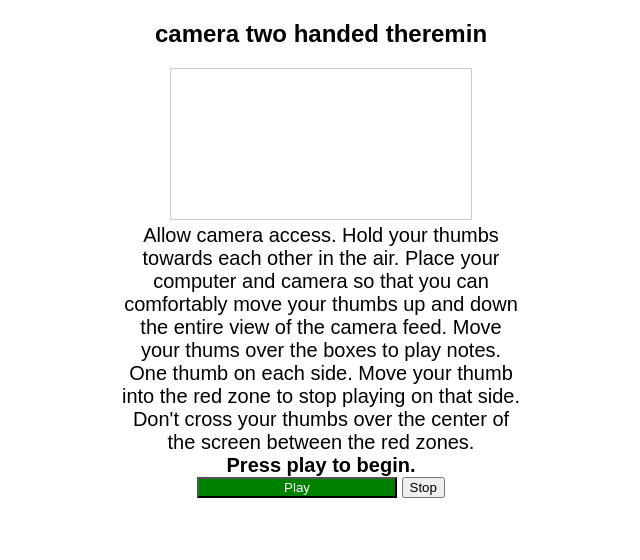
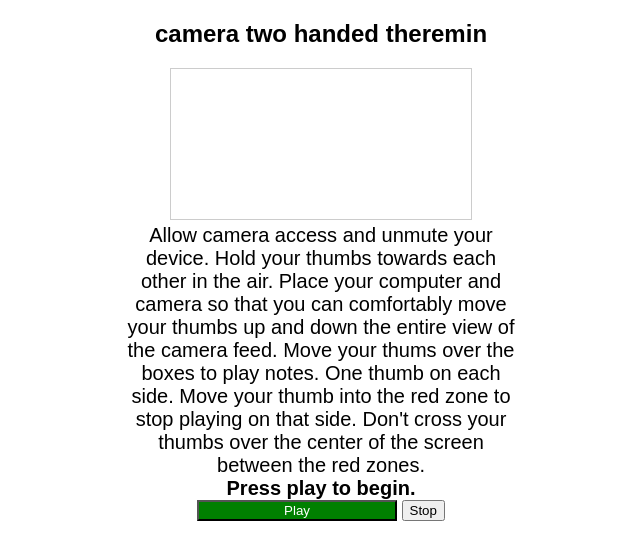
Before and after one commit to ben-abb/camera-theremin, a plain HTML site: page index.html in a window 1280 px wide. Shown: the whole page, without its empty margins (319-959 px from the left). Drawn offline with nearby package versions, Linux system fonts and the light colour scheme.

Commit message:
Update index.html

```diff
--- a/index.html
+++ b/index.html
@@ -261,7 +261,7 @@ document.getElementById("stop").addEventListener("click", () => {
 <body>
 	<h2>camera two handed theremin</h2>
 	<canvas id="canvas"></canvas><br>
-	<span id="thumbs">Allow camera access. Hold your thumbs towards each other in the air. Place your computer and camera so that you can comfortably move your thumbs up and down the entire view of the camera feed. Move your thums over the boxes to play notes. One thumb on each side. Move your thumb into the red zone to stop playing on that side. Don't cross your thumbs over the center of the screen between the red zones.<br><b>Press play to begin.</b></span><br>
+	<span id="thumbs">Allow camera access and unmute your device. Hold your thumbs towards each other in the air. Place your computer and camera so that you can comfortably move your thumbs up and down the entire view of the camera feed. Move your thums over the boxes to play notes. One thumb on each side. Move your thumb into the red zone to stop playing on that side. Don't cross your thumbs over the center of the screen between the red zones.<br><b>Press play to begin.</b></span><br>
 
 
 
```
